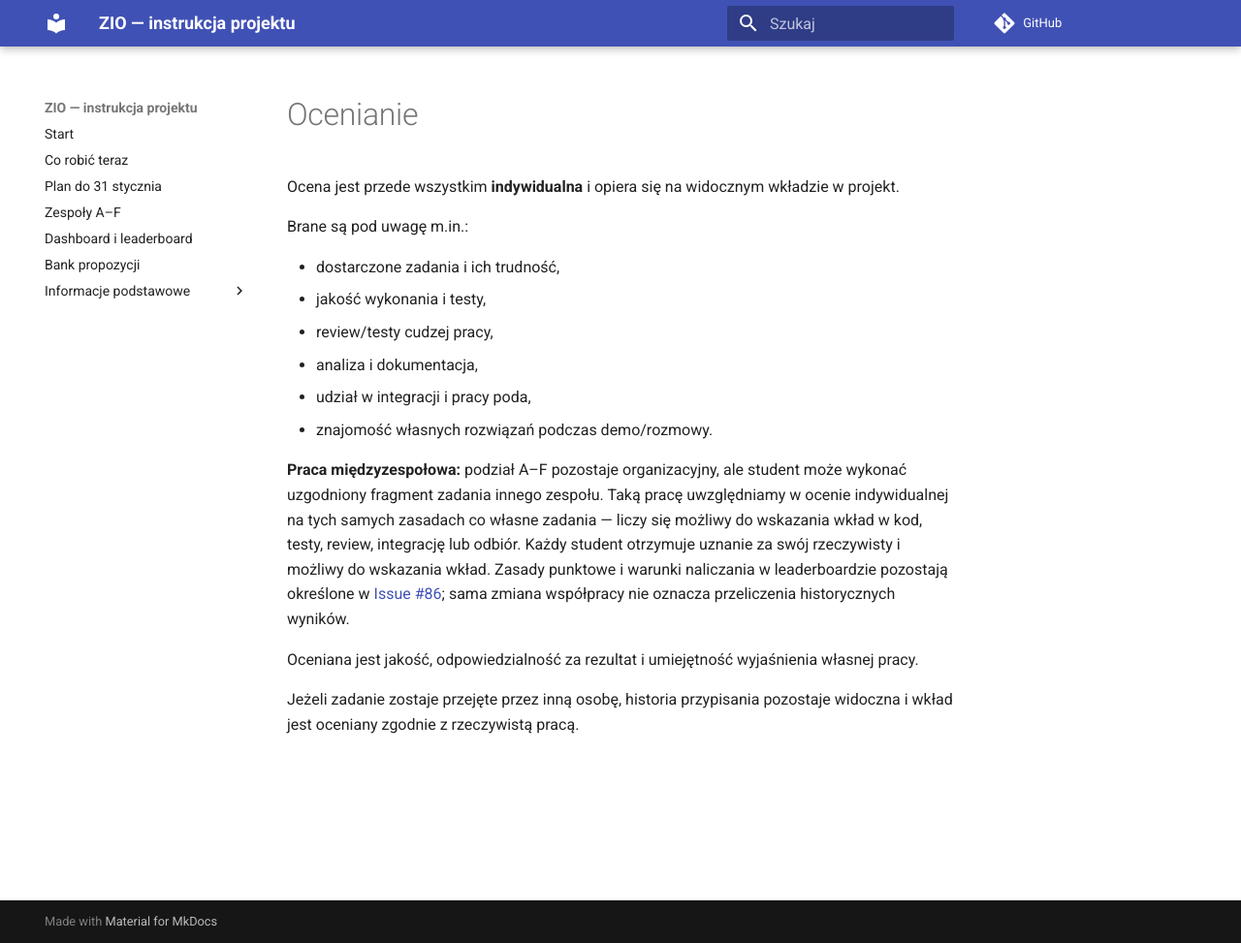
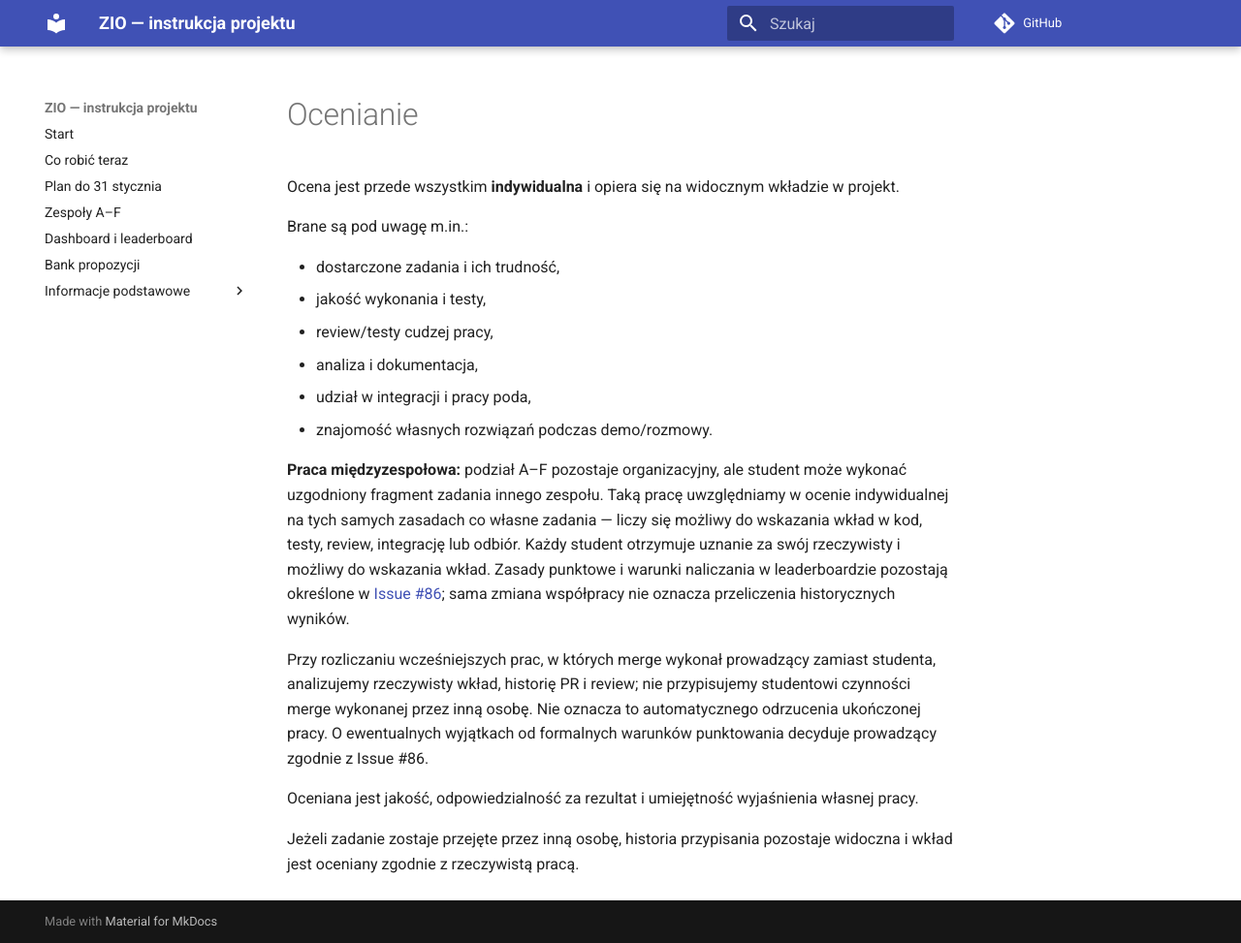
Before and after one commit to zio-wi-pb-mc/pb-science-office-manual, an MkDocs documentation site: the page built from manual/08-ocenianie.md, in a window 1280 px wide and 973 px high. Shown: the whole window at 97% size. Built offline with MkDocs 1.6.1 and Material for MkDocs 9.7.7, drawn with Linux system fonts in a browser that asks for light colours; comment, search, counter and statistics services are not loaded.

Commit message:
docs: enforce student-owned PR merges and fair scoring

```diff
--- a/manual/08-ocenianie.md
+++ b/manual/08-ocenianie.md
@@ -13,6 +13,8 @@ Brane są pod uwagę m.in.:
 
 **Praca międzyzespołowa:** podział A–F pozostaje organizacyjny, ale student może wykonać uzgodniony fragment zadania innego zespołu. Taką pracę uwzględniamy w ocenie indywidualnej na tych samych zasadach co własne zadania — liczy się możliwy do wskazania wkład w kod, testy, review, integrację lub odbiór. Każdy student otrzymuje uznanie za swój rzeczywisty i możliwy do wskazania wkład. Zasady punktowe i warunki naliczania w leaderboardzie pozostają określone w [Issue #86](https://github.com/zio-wi-pb-mc/pb-science-office/issues/86); sama zmiana współpracy nie oznacza przeliczenia historycznych wyników.
 
+Przy rozliczaniu wcześniejszych prac, w których merge wykonał prowadzący zamiast studenta, analizujemy rzeczywisty wkład, historię PR i review; nie przypisujemy studentowi czynności merge wykonanej przez inną osobę. Nie oznacza to automatycznego odrzucenia ukończonej pracy. O ewentualnych wyjątkach od formalnych warunków punktowania decyduje prowadzący zgodnie z Issue #86.
+
 Oceniana jest jakość, odpowiedzialność za rezultat i umiejętność wyjaśnienia własnej pracy.
 
 Jeżeli zadanie zostaje przejęte przez inną osobę, historia przypisania pozostaje widoczna i wkład jest oceniany zgodnie z rzeczywistą pracą.
```
